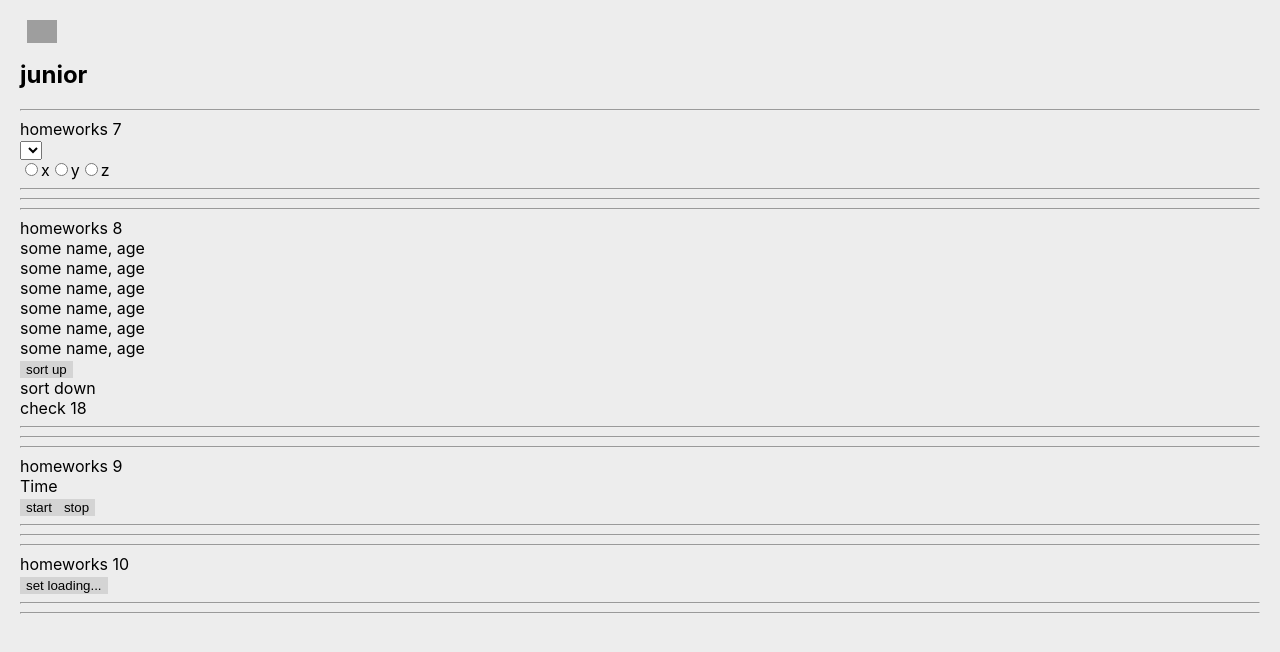
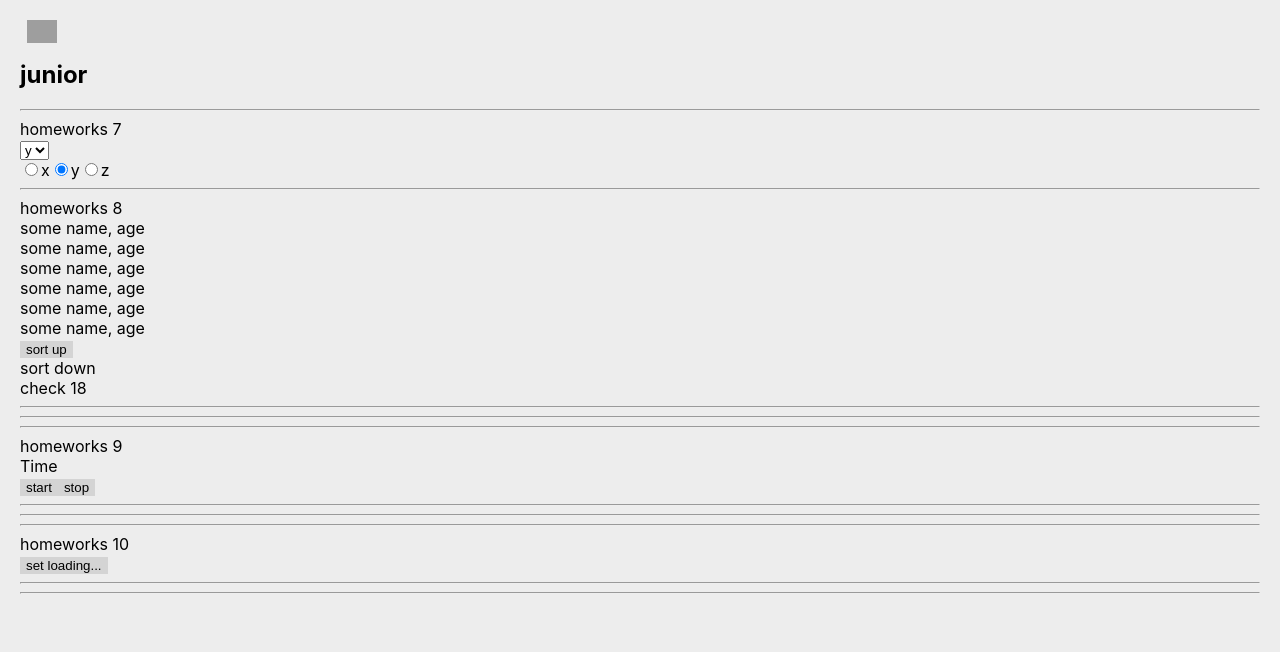
Before and after one commit to Lithuwix/simple-react-training, a React (Create React App) app: page /#/junior in a window 1280 px wide. Shown: the top 652 px of the page. Built offline with nearby package versions, Linux system fonts and the light colour scheme; grey boxes are pictures that could not be loaded.

Commit message:
hw 7 is done

```diff
--- a/src/p2-homeworks/h6/HW6.tsx
+++ b/src/p2-homeworks/h6/HW6.tsx
@@ -10,7 +10,6 @@ function HW6() {
         saveState<string>('editable-span-value', value)
     }
     const restore = () => {
-        debugger
         setValue(restoreState('editable-span-value', ''))
     }
 
@@ -19,6 +18,7 @@ function HW6() {
             <hr/>
             homeworks 6
             <div>
+
                 <SuperEditableSpan
                     value={value}
                     onChangeText={setValue}
--- a/src/p2-homeworks/h7/HW7.tsx
+++ b/src/p2-homeworks/h7/HW7.tsx
@@ -5,7 +5,7 @@ import SuperRadio from './common/c6-SuperRadio/SuperRadio'
 const arr = ['x', 'y', 'z']
 
 function HW7() {
-    const [value, onChangeOption] = useState(arr[1])
+    const [value, onChangeOption] = useState<string>(arr[1])
 
     return (
         <div>
@@ -28,12 +28,6 @@ function HW7() {
                     onChangeOption={onChangeOption}
                 />
             </div>
-
-            <hr/>
-            {/*для личного творчества, могу проверить*/}
-            {/*<AlternativeSuperSelect/>*/}
-            {/*<AlternativeSuperRadio/>*/}
-            <hr/>
         </div>
     )
 }
--- a/src/p2-homeworks/h7/common/c5-SuperSelect/SuperSelect.tsx
+++ b/src/p2-homeworks/h7/common/c5-SuperSelect/SuperSelect.tsx
@@ -14,10 +14,15 @@ const SuperSelect: React.FC<SuperSelectPropsType> = (
         ...restProps
     }
 ) => {
-    const mappedOptions: any[] = []; // map options with key
+
+    const mappedOptions: any[] = options ? options.map((o, i) => (
+        <option key={i} value={o}>{o}</option>
+    )) : []
 
     const onChangeCallback = (e: ChangeEvent<HTMLSelectElement>) => {
         // onChange, onChangeOption
+        onChange && onChange(e)
+        onChangeOption && onChangeOption(e.currentTarget.value)
     }
 
     return (
--- a/src/p2-homeworks/h7/common/c6-SuperRadio/SuperRadio.tsx
+++ b/src/p2-homeworks/h7/common/c6-SuperRadio/SuperRadio.tsx
@@ -17,13 +17,18 @@ const SuperRadio: React.FC<SuperRadioPropsType> = (
 ) => {
     const onChangeCallback = (e: ChangeEvent<HTMLInputElement>) => {
         // onChange, onChangeOption
+        onChange && onChange(e)
+        onChangeOption && onChangeOption(e.currentTarget.value)
     }
 
-
-    const mappedOptions: any[] = options ? options.map((o, i) => ( // map options with key
+    const mappedOptions: any[] = options ? options.map((o, i) => (
         <label key={name + '-' + i}>
             <input
+                checked={value === o}
+                name={name}
+                value={o}
                 type={'radio'}
+                onChange={onChangeCallback}
                 // name, checked, value, onChange
             />
             {o}
```
